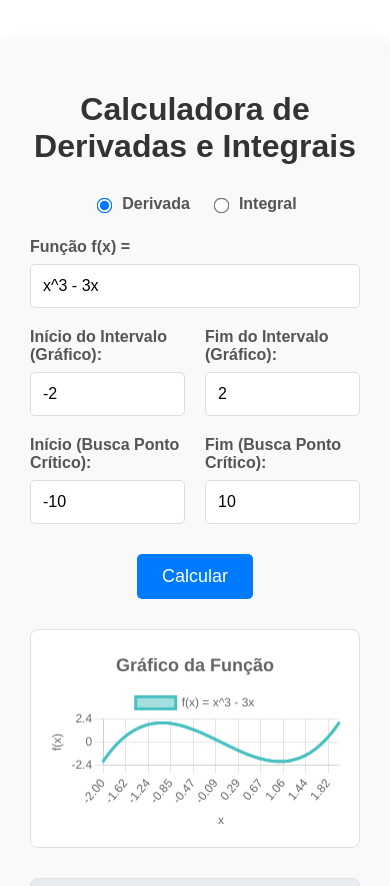
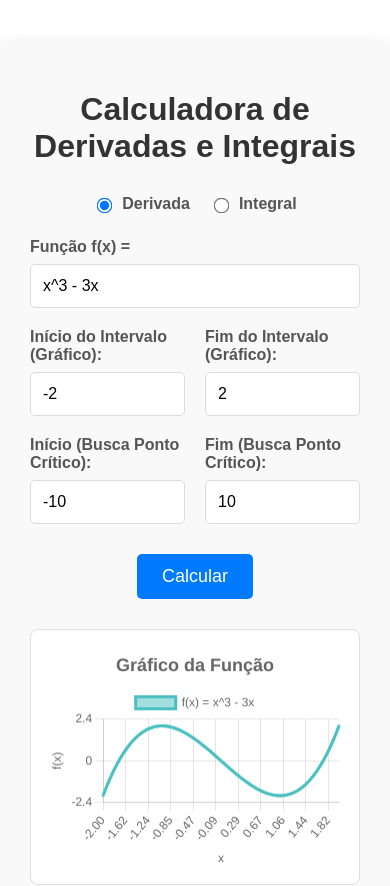
Before and after one commit to DevStrawberry/calculus-calculator-js, a React (Create React App) app in the folder frontend/: page / in a window 390 px wide. Shown: the top 886 px of the page. Built offline with nearby package versions, Linux system fonts and the light colour scheme.

Commit message:
style: Add media query to improve graph aspect ratio on mobile

```diff
--- a/frontend/src/components/Calculator.css
+++ b/frontend/src/components/Calculator.css
@@ -92,6 +92,12 @@
     position: relative;
 }
 
+@media (max-width: 600px) {
+    .graph-container {
+        aspect-ratio: 4 / 3;
+    }
+}
+
 .result-display {
     background-color: #e9ecef;
     padding: 20px;
```
